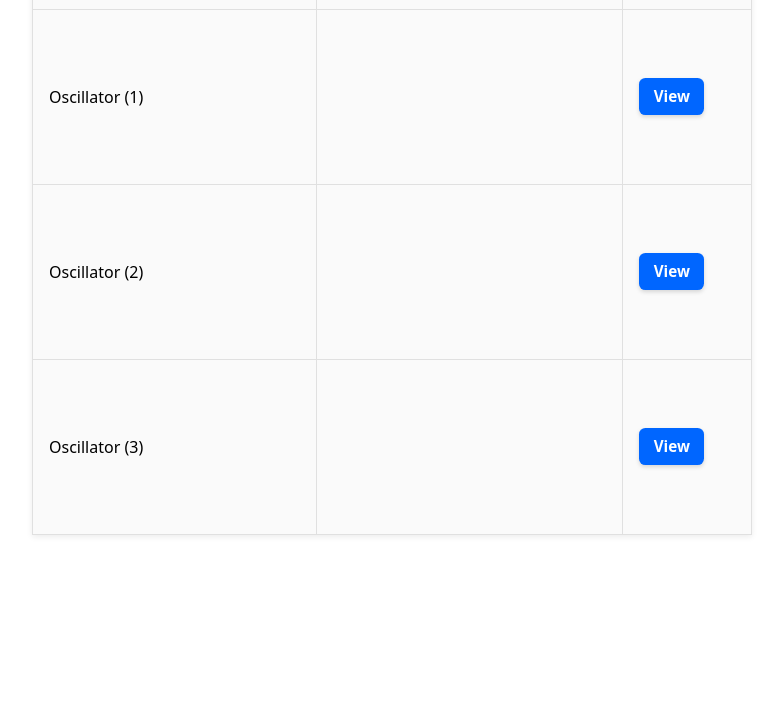
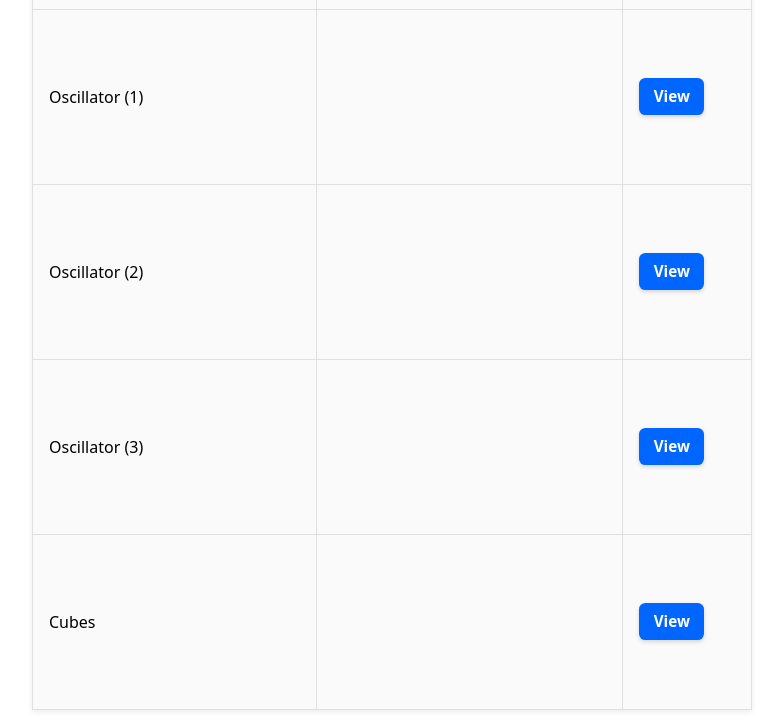
Before and after one commit to arn1m/ar-test.io, a plain HTML site: page index.html in a window 1280 px wide. Shown: the part 1022-1748 px from the top of the page, without its empty margins (248-1031 px from the left). Before the commit the page ends 1573 px from the top, so only its background shows below. Drawn offline with Linux system fonts and the light colour scheme; some packages are replaced by stand-ins of ours; a script that the page names is missing.

Commit message:
add cubes model

```diff
--- a/index.html
+++ b/index.html
@@ -126,6 +126,18 @@
                     <td><a class="view-btn"
                            href="model-page.html?model=oscillator_mode3">View</a></td>
                 </tr>
+                <tr>
+                    <td>Cubes</td>
+                    <td>
+                        <model-viewer class="preview"
+                                      src="cubes.glb"
+                                      alt="Cubes"
+                                      camera-controls>
+                        </model-viewer>
+                    </td>
+                    <td><a class="view-btn"
+                           href="model-page.html?model=cubes">View</a></td>
+                </tr>
 
             </tbody>
         </table>
```
Also changed, not shown: 1 other file.
